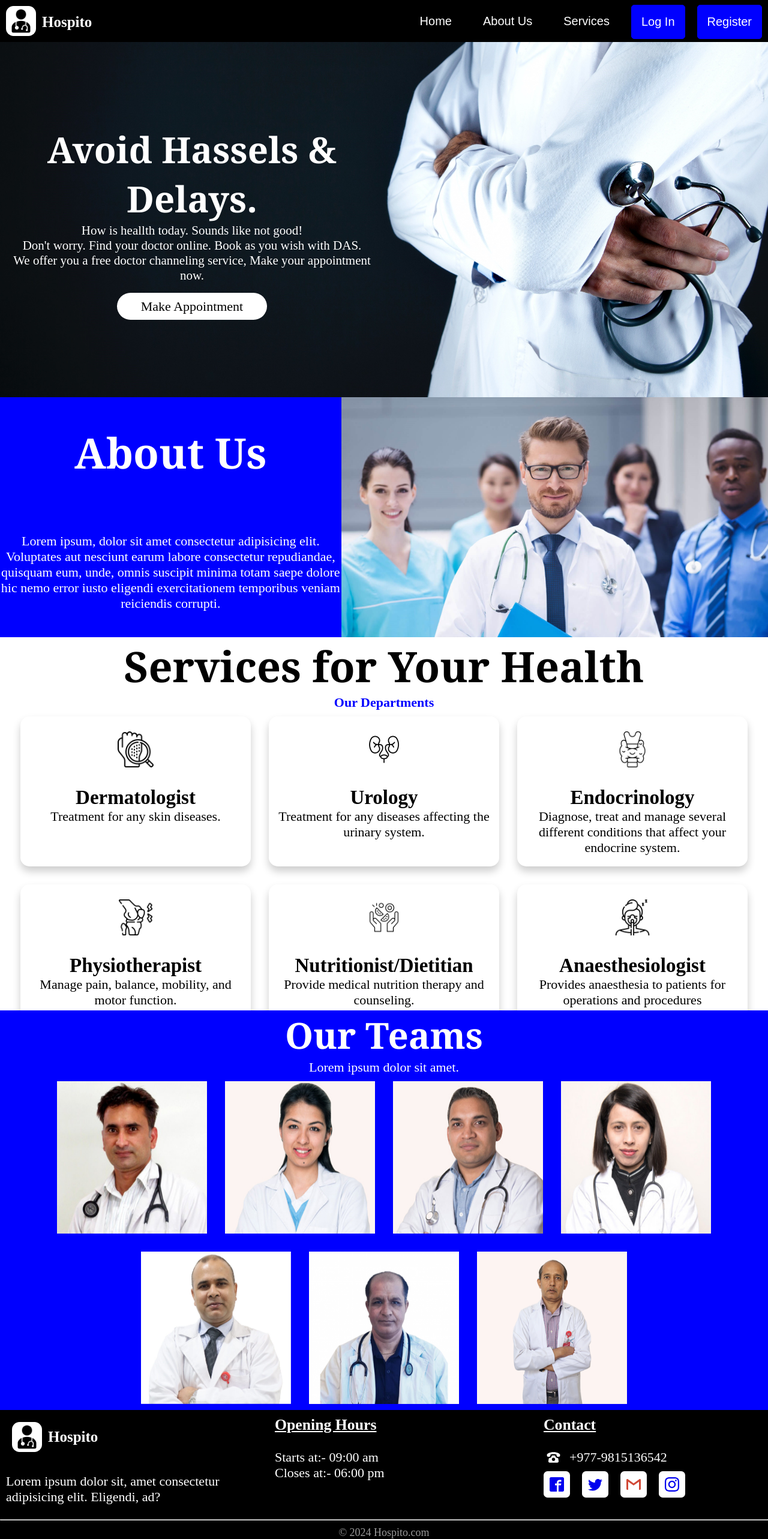
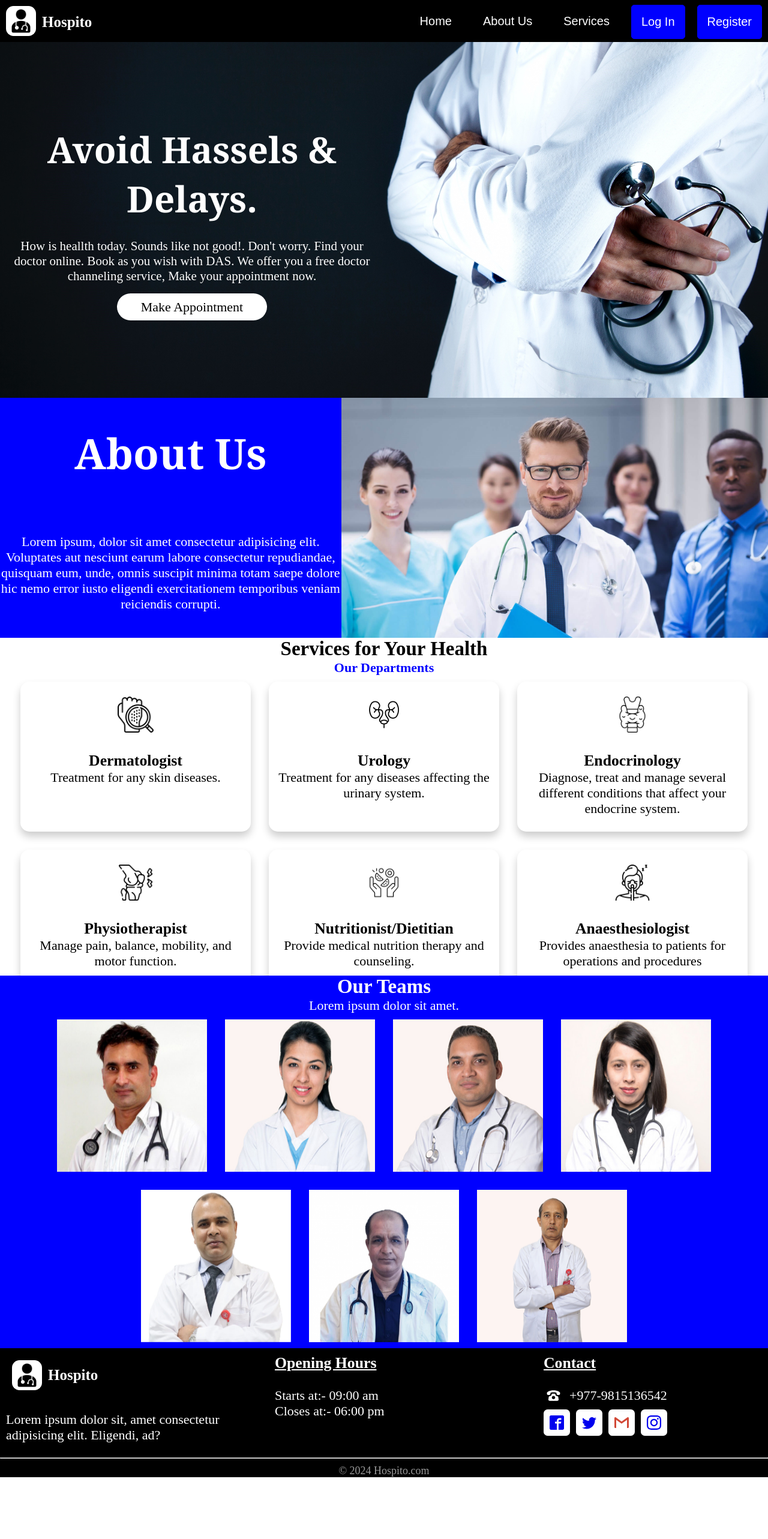
Before and after one commit to 25Sushil/DASystem, a PHP site: page / in a window 1280 px wide. Shown: the whole page at 60% size. After the commit the page ends 2462 px from the top, so only its background shows below. Run offline with PHP 8.4, Linux system fonts and the light colour scheme; data comes from the database, SQL or seed files in the repository; grey boxes are pictures that could not be loaded.

Commit message:
modified

```diff
--- a/assets/style.css
+++ b/assets/style.css
@@ -16,7 +16,7 @@ body{
     background-color: black;
 }
 
-.logo{
+header .logo{
     display: flex;
     width: 150px;
 }
@@ -283,15 +283,11 @@ body{
 }
 
 .flip-card-back .title {
-    font-size: 1.5em;
     font-weight: 900;
-    text-align: center;
-    margin: 0;
-    font-size: 25px;
 }
 
 .flip-card-back p{
-    font-size: 20px;
+    font-size: 18px;
 }
 
 footer{
@@ -315,8 +311,9 @@ footer{
 .social-media ul{
     margin-top: 10px;
     display: flex;
+    flex-wrap: wrap;
     list-style: none;
-    gap: 20px;
+    gap: 10px;
     text-decoration: none;
 }
 
--- a/index.php
+++ b/index.php
@@ -37,10 +37,8 @@
     <section class="entry-block">
         <div class="entry-block__description hasbg bgfull-fixed" style="background-image: url('assets/img/doctorgrd.jpg');">
             <div class="text-box">
-                <h1 class="titlestyle1">Avoid Hassels & Delays.</h1>
-                <p>How is heallth today. Sounds like  not good!</p>
-                <P>Don't worry. Find your doctor online. Book as you wish with DAS.</P>
-                <p>We offer you a free doctor channeling service, Make your appointment now.</p> <br>
+                <h2 class="titlestyle1">Avoid Hassels & Delays.</h2> <br>
+                <p>How is heallth today. Sounds like  not good!. Don't worry. Find your doctor online. Book as you wish with DAS.  We offer you a free doctor channeling service, Make your appointment now.</p><br>
                 <a href="patient/form.php" class="button">Make Appointment</a>
             </div>
         </div>
@@ -56,7 +54,7 @@
 
     <section id="services">
         <div class="description">
-            <h1>Services for Your Health</h1>
+            <h2>Services for Your Health</h2>
             <h4 style="color: blue;">Our Departments</h4>
         </div>
         <div class="service-card">
@@ -71,7 +69,7 @@
             ?>
             <div class="service-card-inner">
                 <img src="admin/<?php echo $image_path ?>" alt="<?php echo $image_name ?>"><br><br>
-                <h1><?php echo "$title"; ?></h1>
+                <h3><?php echo "$title"; ?></h3>
                 <p><?php echo "$description"; ?></p>
             </div>
             <?php
@@ -81,7 +79,7 @@
     </section>
 
     <section class="team">
-        <h1>Our Teams</h1>
+        <h2>Our Teams</h2>
         <p>Lorem ipsum dolor sit amet.</p>
         <div class="flip-container">
             <?php
--- a/patient/doctor.php
+++ b/patient/doctor.php
@@ -140,7 +140,6 @@
                             <?php
                                 while($row = mysqli_fetch_assoc($result)){
                             ?>
-                                <td style="padding: 16px; "><?php echo $row['fname'] ?></td>
                                 <td><?php echo $row['fname'] ?></td>
                                 <td><?php echo $row['email'] ?></td>
                                 <td><?php echo $row['title'] ?></td>
```
Also changed, not shown: other parts of assets/style.css (+55 -7 lines), patient/schedule.php (+4 -20 lines).
